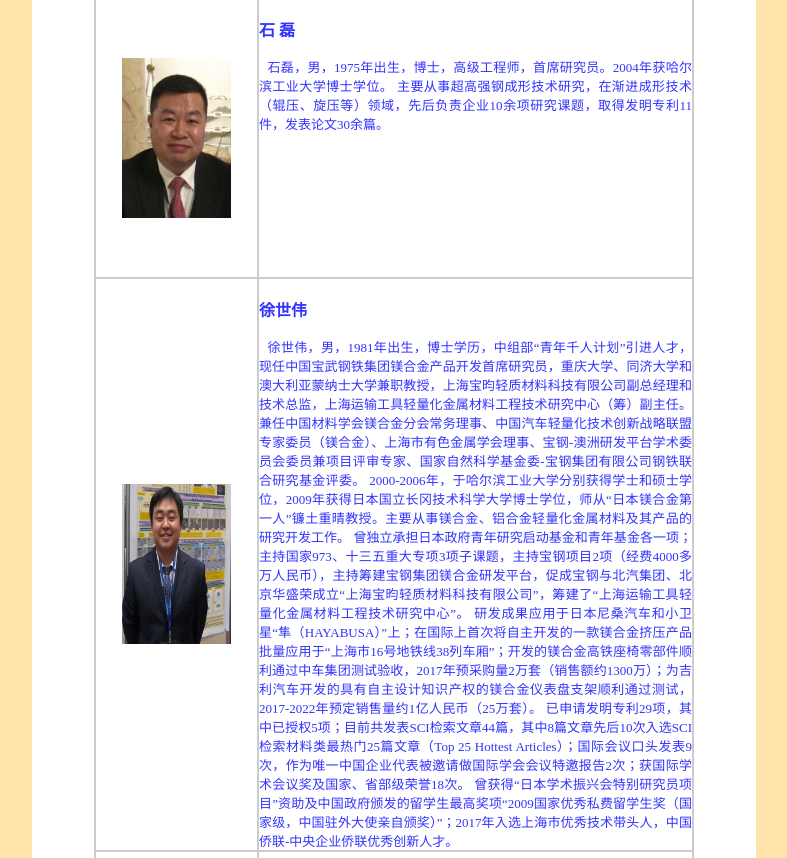
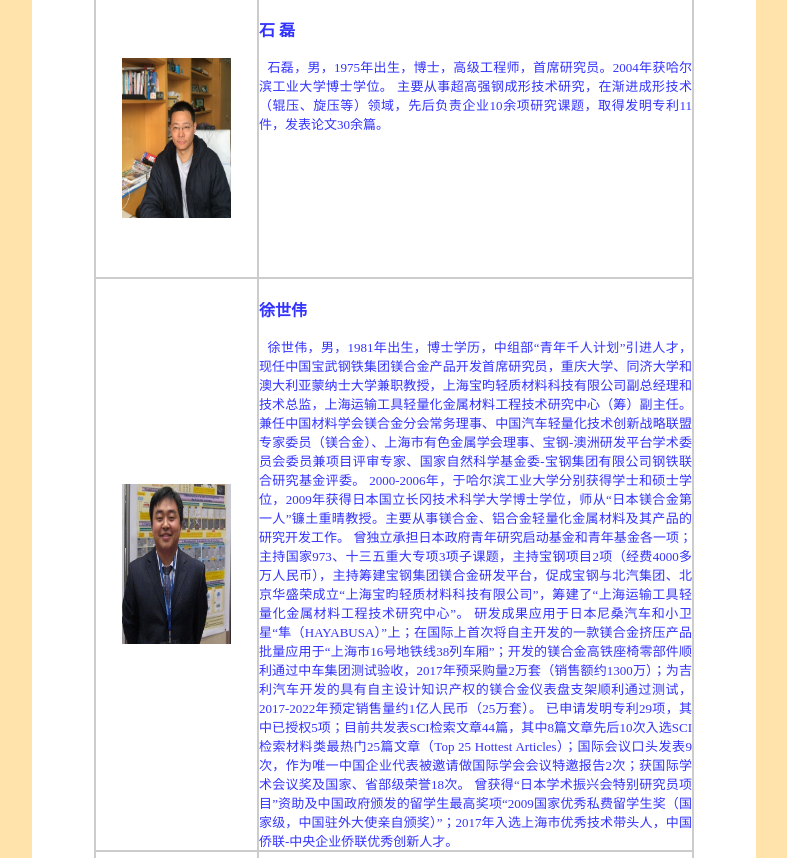
Before and after one commit to miyisam/miyisam.github.io, a plain HTML site: page new/leader.html in a window 1280 px wide. Shown: the part 2100-2958 px from the top of the page, without its empty margins (246-1033 px from the left). Drawn offline with Linux system fonts and the light colour scheme.

Commit message:
update_11.27_2

```diff
--- a/new/leader.html
+++ b/new/leader.html
@@ -91,7 +91,7 @@
           </tr>
 
 		  <tr>
-            <td width="137" height="280" align="center" valign="middle"> <p align="center"><img src="images/mf.jpeg" width="109" height="160" align="absmiddle"></p></td>
+            <td width="137" height="280" align="center" valign="middle"> <p align="center"><img src="images/sl.jpg" width="109" height="160" align="absmiddle"></p></td>
             <td valign="top" height="280" width="369"><p><font color="#3333ff" size="3"><strong><br>
                 石  磊</strong></font></p>
               <p align="justify">&nbsp; <font color="#3333FF" size="2">石磊，男，1975年出生，博士，高级工程师，首席研究员。2004年获哈尔滨工业大学博士学位。
```
Also changed, not shown: new/images/sl.jpg (added), 1 other file.
